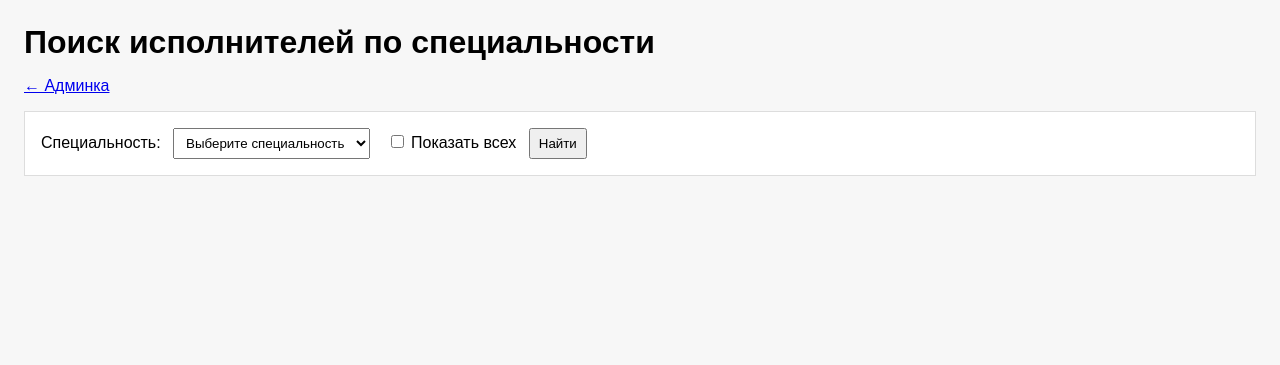
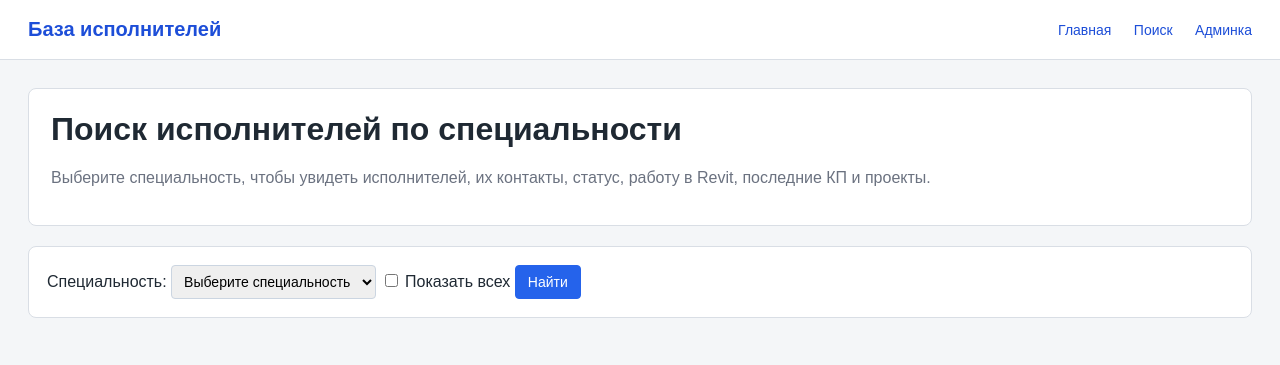
Before and after one commit to aTBepTKa/contractors_db, a Django app: page /search/ in a window 1280 px wide. Shown: the top 365 px of the page. Run offline with Django 5.2, Linux system fonts and the light colour scheme; the visitor is signed in with stand-in values (Sample User, id 1); data that the repository does not hold is empty.

Commit message:
Add home page and shared layout

```diff
--- /dev/null
+++ b/directory/static/directory/css/main.css
@@ -0,0 +1,214 @@
+* {
+    box-sizing: border-box;
+}
+
+body {
+    margin: 0;
+    font-family: Arial, sans-serif;
+    background: #f4f6f8;
+    color: #1f2933;
+}
+
+a {
+    color: #1d4ed8;
+    text-decoration: none;
+}
+
+a:hover {
+    text-decoration: underline;
+}
+
+.page {
+    max-width: 1320px;
+    margin: 0 auto;
+    padding: 28px;
+}
+
+.header {
+    background: #ffffff;
+    border-bottom: 1px solid #d9dee5;
+}
+
+.header-inner {
+    max-width: 1320px;
+    margin: 0 auto;
+    padding: 18px 28px;
+    display: flex;
+    justify-content: space-between;
+    align-items: center;
+}
+
+.header-title {
+    font-size: 20px;
+    font-weight: 700;
+}
+
+.header-nav a {
+    margin-left: 18px;
+    font-size: 14px;
+}
+
+.card {
+    background: #ffffff;
+    border: 1px solid #d9dee5;
+    border-radius: 8px;
+    padding: 22px;
+    margin-bottom: 20px;
+}
+
+.card h1,
+.card h2 {
+    margin-top: 0;
+}
+
+.muted {
+    color: #6b7280;
+}
+
+.grid {
+    display: grid;
+    grid-template-columns: repeat(3, minmax(0, 1fr));
+    gap: 16px;
+}
+
+.tile {
+    display: block;
+    background: #ffffff;
+    border: 1px solid #d9dee5;
+    border-radius: 8px;
+    padding: 20px;
+    min-height: 120px;
+    color: #1f2933;
+}
+
+.tile:hover {
+    text-decoration: none;
+    border-color: #2563eb;
+    box-shadow: 0 4px 14px rgba(0, 0, 0, 0.08);
+}
+
+.tile-title {
+    font-size: 18px;
+    font-weight: 700;
+    margin-bottom: 8px;
+}
+
+.tile-description {
+    font-size: 14px;
+    color: #6b7280;
+    line-height: 1.45;
+}
+
+.table-wrap {
+    overflow-x: auto;
+}
+
+table {
+    width: 100%;
+    border-collapse: collapse;
+    background: #ffffff;
+}
+
+th,
+td {
+    border: 1px solid #d9dee5;
+    padding: 8px 10px;
+    vertical-align: top;
+    font-size: 14px;
+}
+
+th {
+    background: #eef2f7;
+    text-align: left;
+    font-weight: 700;
+}
+
+tr.inactive {
+    background: #fff1f1;
+}
+
+.form-panel {
+    background: #ffffff;
+    border: 1px solid #d9dee5;
+    border-radius: 8px;
+    padding: 18px;
+    margin-bottom: 20px;
+}
+
+select,
+input,
+button {
+    font-size: 14px;
+}
+
+select,
+input[type="text"] {
+    padding: 7px 8px;
+    border: 1px solid #cbd5e1;
+    border-radius: 4px;
+}
+
+button,
+.button {
+    display: inline-block;
+    background: #2563eb;
+    color: #ffffff;
+    border: 1px solid #2563eb;
+    border-radius: 4px;
+    padding: 8px 12px;
+    cursor: pointer;
+}
+
+button:hover,
+.button:hover {
+    background: #1d4ed8;
+    text-decoration: none;
+}
+
+.small {
+    font-size: 12px;
+}
+
+.stat-grid {
+    display: grid;
+    grid-template-columns: repeat(4, minmax(0, 1fr));
+    gap: 12px;
+    margin-top: 16px;
+}
+
+.stat {
+    background: #f8fafc;
+    border: 1px solid #d9dee5;
+    border-radius: 6px;
+    padding: 14px;
+}
+
+.stat-value {
+    font-size: 26px;
+    font-weight: 700;
+}
+
+.stat-label {
+    font-size: 13px;
+    color: #6b7280;
+}
+
+@media (max-width: 900px) {
+    .grid,
+    .stat-grid {
+        grid-template-columns: 1fr;
+    }
+
+    .header-inner {
+        display: block;
+    }
+
+    .header-nav {
+        margin-top: 12px;
+    }
+
+    .header-nav a {
+        margin-left: 0;
+        margin-right: 14px;
+    }
+}
--- /dev/null
+++ b/directory/templates/directory/base.html
@@ -0,0 +1,29 @@
+{% load static %}
+
+<!DOCTYPE html>
+<html lang="ru">
+<head>
+    <meta charset="UTF-8">
+    <title>{% block title %}База исполнителей{% endblock %}</title>
+    <link rel="stylesheet" href="{% static 'directory/css/main.css' %}">
+</head>
+<body>
+    <header class="header">
+        <div class="header-inner">
+            <div class="header-title">
+                <a href="/">База исполнителей</a>
+            </div>
+
+            <nav class="header-nav">
+                <a href="/">Главная</a>
+                <a href="/search/">Поиск</a>
+                <a href="/admin/">Админка</a>
+            </nav>
+        </div>
+    </header>
+
+    <main class="page">
+        {% block content %}{% endblock %}
+    </main>
+</body>
+</html>
--- a/directory/templates/directory/executor_search.html
+++ b/directory/templates/directory/executor_search.html
@@ -1,78 +1,17 @@
-<!DOCTYPE html>
-<html lang="ru">
-<head>
-    <meta charset="UTF-8">
-    <title>Поиск исполнителей</title>
-    <style>
-        body {
-            font-family: Arial, sans-serif;
-            margin: 24px;
-            background: #f7f7f7;
-        }
+{% extends "directory/base.html" %}
 
-        h1 {
-            margin-bottom: 16px;
-        }
+{% block title %}Поиск исполнителей{% endblock %}
 
-        .panel {
-            background: white;
-            padding: 16px;
-            border: 1px solid #ddd;
-            margin-bottom: 20px;
-        }
-
-        label {
-            margin-right: 8px;
-        }
-
-        select, button {
-            padding: 6px 8px;
-            margin-right: 12px;
-        }
-
-        table {
-            width: 100%;
-            border-collapse: collapse;
-            background: white;
-        }
-
-        th, td {
-            border: 1px solid #ddd;
-            padding: 8px;
-            vertical-align: top;
-            font-size: 14px;
-        }
-
-        th {
-            background: #efefef;
-            text-align: left;
-        }
-
-        .inactive {
-            background: #fff1f1;
-        }
-
-        .muted {
-            color: #777;
-        }
-
-        .small {
-            font-size: 12px;
-        }
-
-        .admin-link {
-            margin-bottom: 16px;
-        }
-    </style>
-</head>
-<body>
+{% block content %}
+<div class="card">
     <h1>Поиск исполнителей по специальности</h1>
-
-    <div class="admin-link">
-        <a href="/admin/">← Админка</a>
+    <p class="muted">
+        Выберите специальность, чтобы увидеть исполнителей, их контакты, статус,
+        работу в Revit, последние КП и проекты.
+    </p>
 </div>
 
-    <div class="panel">
+<div class="form-panel">
     <form method="get">
         <label for="specialty">Специальность:</label>
         <select name="specialty" id="specialty" required>
@@ -95,9 +34,11 @@
 </div>
 
 {% if selected_specialty %}
+    <div class="card">
         <h2>Результаты: {{ selected_specialty.code }} — {{ selected_specialty.name }}</h2>
 
         {% if executors %}
+            <div class="table-wrap">
                 <table>
                     <thead>
                         <tr>
@@ -174,9 +115,10 @@
                         {% endfor %}
                     </tbody>
                 </table>
+            </div>
         {% else %}
             <p>Исполнители по выбранной специальности не найдены.</p>
         {% endif %}
+    </div>
 {% endif %}
-</body>
-</html>
+{% endblock %}
--- a/directory/urls.py
+++ b/directory/urls.py
@@ -3,5 +3,6 @@ from django.urls import path
 from . import views
 
 urlpatterns = [
+    path("", views.home, name="home"),
     path("search/", views.executor_search, name="executor_search"),
 ]
--- a/directory/views.py
+++ b/directory/views.py
@@ -1,8 +1,18 @@
 from django.contrib.auth.decorators import login_required
 from django.shortcuts import render
 
-from .models import Executor, ExecutorStatus, Specialty
+from .models import Executor, Project, ProjectSelection, Specialty
 
+@login_required
+def home(request):
+    context = {
+        "executors_count": Executor.objects.count(),
+        "projects_count": Project.objects.count(),
+        "selections_count": ProjectSelection.objects.count(),
+        "specialties_count": Specialty.objects.count(),
+    }
+
+    return render(request, "directory/home.html", context)
 
 def format_money(value):
     if value is None:
```
Also changed, not shown: directory/templates/directory/home.html (added, +80 -0 lines). Lines whose indentation alone changed are shown as unchanged.
